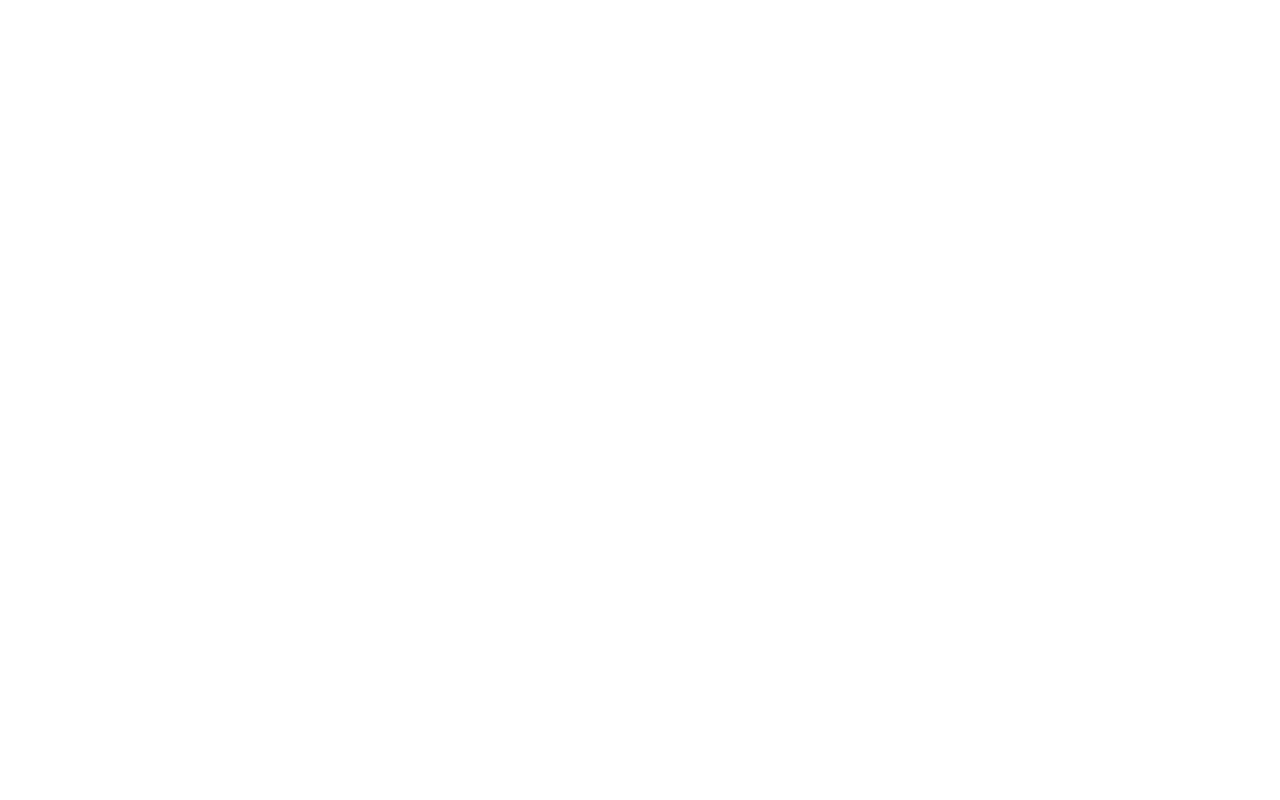
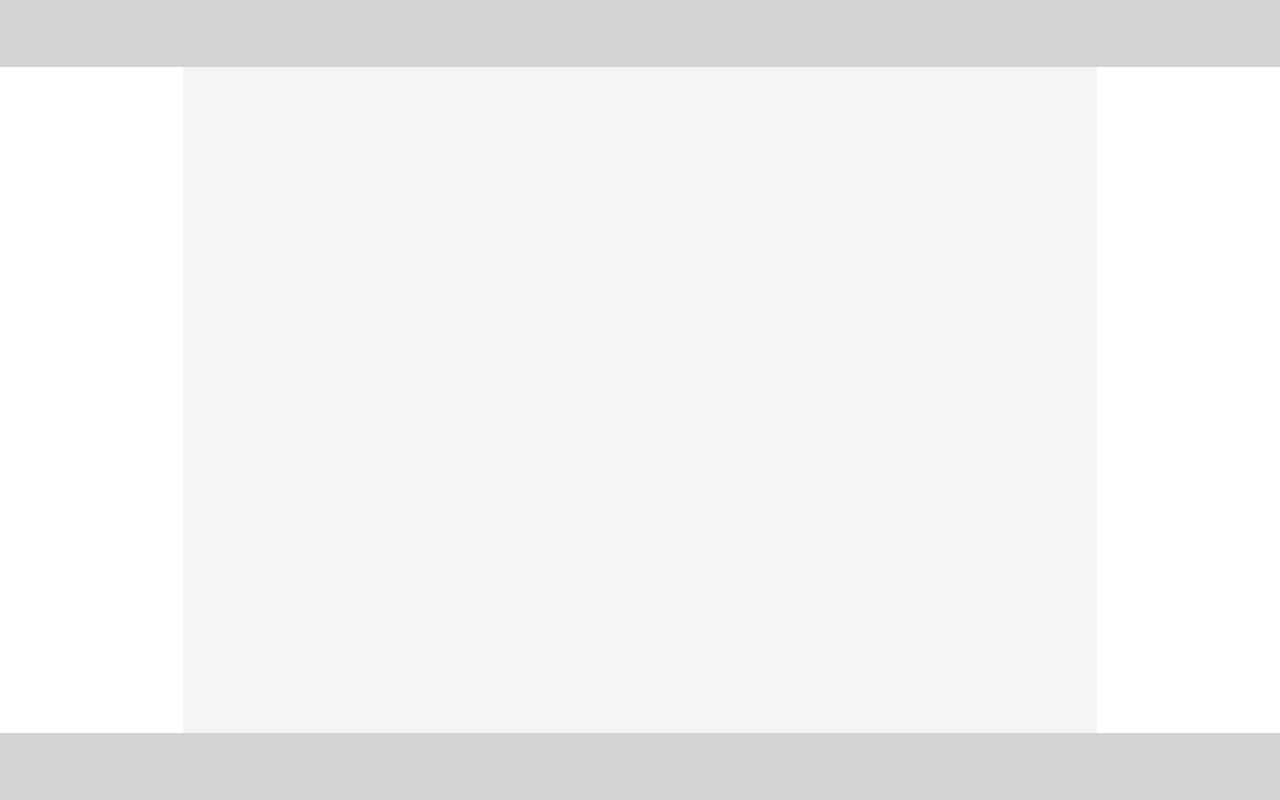
Before and after one commit to ViktorKrasnorutskiy/adaptive-page, a plain HTML site: page index.html in a window 1280 px wide. Drawn offline with Linux system fonts and the light colour scheme.

Commit message:
Create global containers

```diff
--- /dev/null
+++ b/index.css
@@ -0,0 +1,21 @@
+.root{
+  display: grid;
+  grid-template-rows: 1fr 10fr 1fr;
+  height: 100%;
+}
+
+header{
+  background-color: lightgray;
+}
+
+.wrapper{
+  display: grid;
+  grid-template-columns: 1fr 5fr 1fr;
+}
+.wrapper__content{
+  background-color: whitesmoke;
+}
+
+footer{
+  background-color: lightgray;
+}
--- a/index.html
+++ b/index.html
@@ -2,10 +2,24 @@
 <html lang="en" dir="ltr">
   <head>
     <meta charset="utf-8">
+    <meta name="viewport" content="width=device-width">
     <title>Adaptive page</title>
     <link rel="stylesheet" href="style.css">
+    <link rel="stylesheet" href="index.css">
   </head>
   <body>
+    <div class="root">
 
+      <header></header>
+
+      <div class="wrapper">
+        <div class="wrapper__space"></div>
+        <div class="wrapper__content"></div>
+        <div class="wrapper__space"></div>
+      </div>
+
+      <footer></footer>
+
+    </div>
   </body>
 </html>
--- a/style.css
+++ b/style.css
@@ -10,9 +10,7 @@
 }
 :focus, :active{outline: none;}
 a:focus, a:active{outline: none;}
-
 nav, footer, header, aside{display:block;}
-
 html, body{
   width:100%;
   height: 100%;
@@ -23,7 +21,6 @@ html, body{
   -moz-text-size-adjust: 100%;
   -webkit-text-size-adjust: 100%;
 }
-
 input::-ms-clear{display: none;}
 button{cursor: pointer;}
 button::-moz-docus-inner{padding:0; border:0;}
--- a/styles.css
+++ /dev/null
@@ -1,3 +0,0 @@
-* {
-  margin: 0;
-}
```
